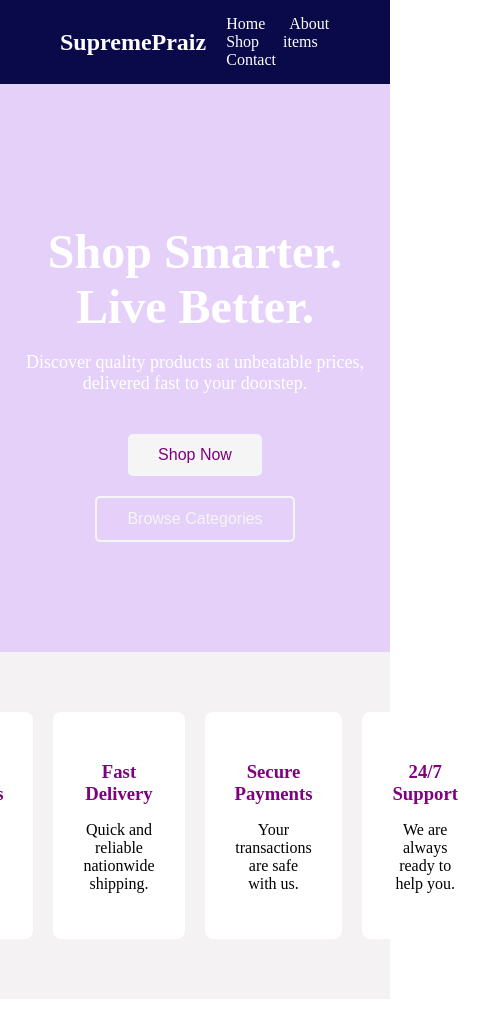
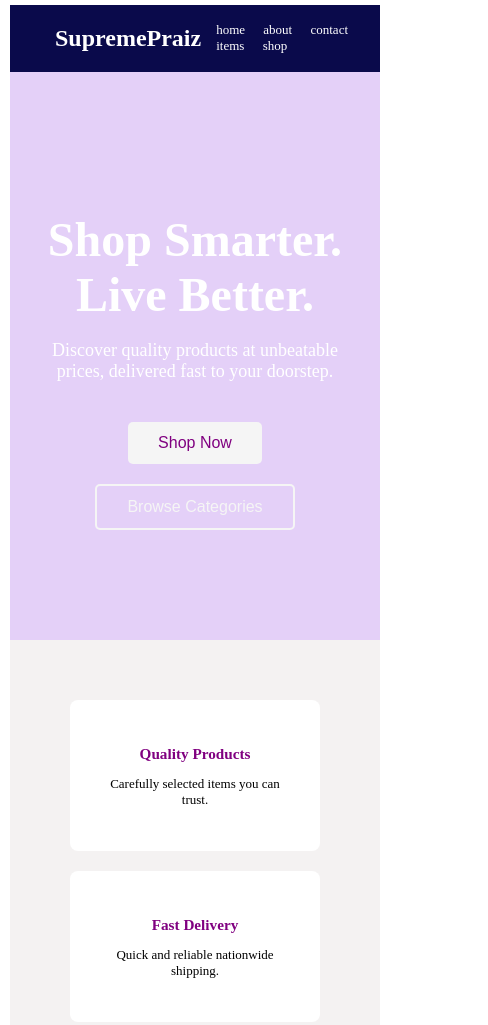
Before and after one commit to SupremePraiz/Shop_project, a plain HTML site: page index.html in a window 390 px wide. Shown: the top 1025 px of the page, 488 px wide, since content can reach past the window. Drawn offline with Linux system fonts and the light colour scheme.

Commit message:
added media query-update

```diff
--- a/about.css
+++ b/about.css
@@ -1,9 +1,8 @@
-/* body{
-    background-image: url("abuja.jpeg");
-    background-repeat: no-repeat;
-    background-size: cover;
-    background-position: center
-} */
+body{
+  margin-top: 0;
+  margin-left: 0;
+  margin-right: 0;
+}
 
 header{
     background-color: rgb(10, 10, 75);
@@ -13,6 +12,11 @@ header{
     justify-content: space-between;
     padding-left: 5px;
     padding-right: 5px;
+    position: sticky;
+    top: 0;
+    left: 0;
+    right: 0;
+
 }
 
 a{
--- a/index.css
+++ b/index.css
@@ -5,12 +5,14 @@ body {
 }
 
 /* Header */
-.header {
+header{
     background-color: rgb(10, 10, 75);
-    padding: 15px 60px;
+    color: white;
     display: flex;
+    align-items: center;
     justify-content: space-between;
-    align-items: center;
+    padding-left: 5px;
+    padding-right: 5px;
     position: sticky;
     top: 0;
     left: 0;
@@ -18,22 +20,27 @@ body {
 
 }
 
+a{
+    text-decoration: none;
+    color: white;
+    padding-left: 15px;
+}
+
+a:hover{
+    color: rgb(90, 90, 229);
+}
+
 .logo {
     font-size: 24px;
     font-weight: bold;
     color: white;
+    margin-left: 40px;
 }
 
-.header nav a {
-    margin-left: 20px;
-    text-decoration: none;
-    color: white;
-    font-weight: 500;
+header nav{
+    margin-right: 15px;
 }
 
-.header nav a:hover {
-    color: #1e88e5;
-}
 
 /* Hero */
 .div1 {
@@ -156,3 +163,25 @@ body {
     text-align: center;
     padding: 20px;
 }
+
+
+
+@media screen and (max-width: 600px){
+    body{
+        margin: 5px;
+        overflow-x: hidden;
+        padding-left: 5px;
+        padding-right: 5px;
+        font-size: small;
+    }
+
+    .parent_section{
+        flex-direction: column;
+    }
+
+    .category_div{
+        flex-direction: column;
+    }
+
+
+}
--- a/index.html
+++ b/index.html
@@ -3,20 +3,21 @@
 <head>
     <meta charset="UTF-8" />
     <meta name="viewport" content="width=device-width, initial-scale=1.0" />
-    <title>ShopEase | Online Shopping</title>
+    <title>SupremePraiz | Online Shopping</title>
     <link rel="stylesheet" href="index.css" />
 </head>
 <body>
 
-    <!-- Header -->
-    <header class="header">
-        <div class="logo">SupremePraiz</div>
+
+    <header>
+        <h2 class="logo">SupremePraiz</h2>
+
         <nav>
-            <a href="index.html">Home</a>
-            <a href="about.html">About</a>
-            <a href="shop.html">Shop</a>
+            <a href="index.html">home</a>
+            <a href="about.html">about</a>
+            <a href="#">contact</a>
             <a href="items.html">items</a>
-            <a href="contact.html">Contact</a>
+            <a href="shop.html">shop</a>
         </nav>
     </header>
 
@@ -70,7 +71,7 @@
 
     <!-- Footer -->
     <footer class="footer">
-        <p>© 2026 ShopEase. All Rights Reserved.</p>
+        <p>© 2026 SupremePraiz. All Rights Reserved.</p>
     </footer>
 
 </body>
```
Also changed, not shown: about.html (+1 -1 lines).
